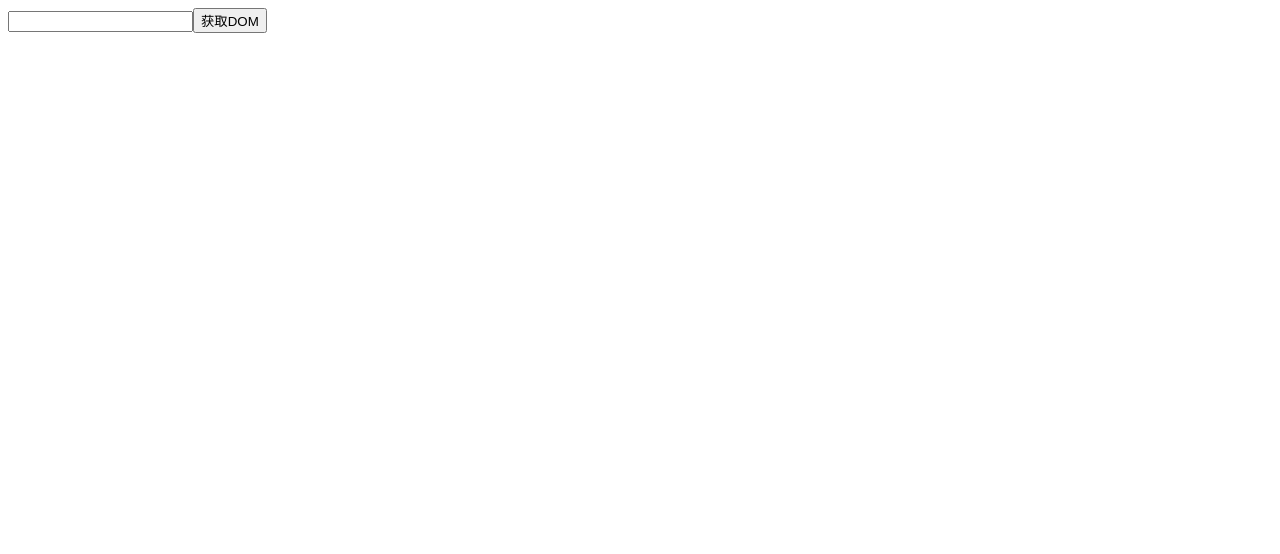
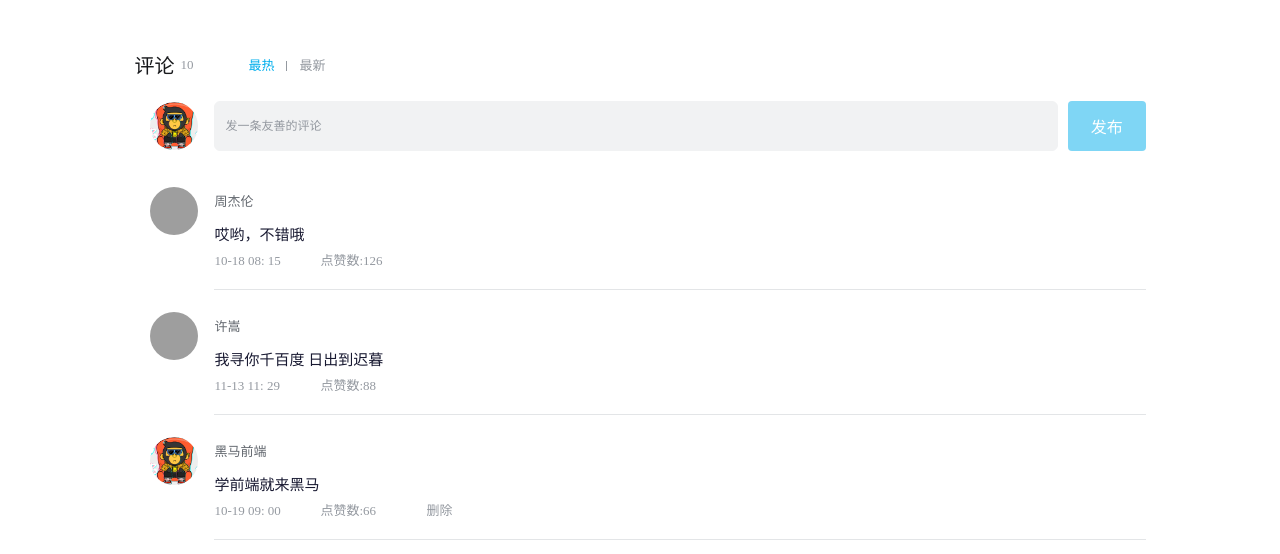
Before and after one commit to 981443166/baize, a React (Create React App) app in the folder react/react-demo/: page / in a window 1280 px wide. Shown: the top 554 px of the page. Built offline with nearby package versions, Linux system fonts and the light colour scheme; grey boxes are pictures that could not be loaded.

Commit message:
feat: 实现评论功能并添加相关依赖
添加评论组件功能，包括评论列表渲染、发表评论和排序功能
引入dayjs处理时间显示，添加sass支持样式编写
新增头像生成脚本和B站风格评论组件样式

```diff
--- a/react/react-demo/package.json
+++ b/react/react-demo/package.json
@@ -8,10 +8,12 @@
     "@testing-library/react": "^16.3.2",
     "@testing-library/user-event": "^13.5.0",
     "classnames": "^2.5.1",
+    "dayjs": "^1.11.20",
     "lodash": "^4.18.1",
     "react": "^19.2.4",
     "react-dom": "^19.2.4",
     "react-scripts": "5.0.1",
+    "sass": "^1.99.0",
     "web-vitals": "^2.1.4"
   },
   "scripts": {
--- a/react/react-demo/src/demo/App.js
+++ b/react/react-demo/src/demo/App.js
@@ -172,196 +172,227 @@
 // //   )
 // // }
 
-// // day1 1.8: 评论案例渲染
-// // 引入样式
-// import "./index.scss";
-// import avatar from "./images/bozai.png";
-// import { useState } from "react";
-// import _ from "lodash";
-// import classNames from "classnames";
-// // 评论列表数据
-// const list = [
-//   {
-//     rpid: 3,
-//     user: {
-//       uid: "13258165",
-//       avatar:
-//         "https://img2.woyaogexing.com/2025/04/11/ac1f790fc92ec3be7e4d58f3a5319512.jpg",
-//       uname: "周杰伦",
-//     },
-//     content: "哎哟，不错哦",
-//     ctime: "10-18 08: 15",
-//     like: 126,
-//   },
-//   {
-//     rpid: 2,
-//     user: {
-//       uid: "36080105",
-//       avatar:
-//         "https://img2.woyaogexing.com/2025/04/11/399d2649f54188d5e5b02240cec4517b.jpg",
-//       uname: "许嵩",
-//     },
-//     content: "我寻你千百度 日出到迟暮",
-//     ctime: "11-13 11: 29",
-//     like: 88,
-//   },
-//   {
-//     rpid: 1,
-//     user: {
-//       uid: "30009257",
-//       avatar: avatar,
-//       uname: "黑马前端",
-//     },
-//     content: "学前端就来黑马",
-//     ctime: "10-19 09: 00",
-//     like: 66,
-//   },
-// ];
+// day1 1.8: 评论案例渲染
+// 引入样式
+import "../index.scss";
+import avatar from "../images/bozai.png";
+import { useState } from "react";
+import _ from "lodash";
+import classNames from "classnames";
+// 引入dayjs库
+import dayjs from "dayjs";
 
-// // 当前登录用户信息
-// const user = {
-//   uid: "30009257",
-//   avatar,
-//   uname: "bo",
-// };
+// 评论列表数据
+const list = [
+  {
+    rpid: 3,
+    user: {
+      uid: "13258165",
+      avatar:
+        "https://img2.woyaogexing.com/2025/04/11/ac1f790fc92ec3be7e4d58f3a5319512.jpg",
+      uname: "周杰伦",
+    },
+    content: "哎哟，不错哦",
+    ctime: "10-18 08: 15",
+    like: 126,
+  },
+  {
+    rpid: 2,
+    user: {
+      uid: "36080105",
+      avatar:
+        "https://img2.woyaogexing.com/2025/04/11/399d2649f54188d5e5b02240cec4517b.jpg",
+      uname: "许嵩",
+    },
+    content: "我寻你千百度 日出到迟暮",
+    ctime: "11-13 11: 29",
+    like: 88,
+  },
+  {
+    rpid: 1,
+    user: {
+      uid: "30009257",
+      avatar: avatar,
+      uname: "黑马前端",
+    },
+    content: "学前端就来黑马",
+    ctime: "10-19 09: 00",
+    like: 66,
+  },
+];
 
-// // 导航 Tab 数组
-// const tabs = [
-//   { type: "hot", text: "最热" },
-//   { type: "time", text: "最新" },
-// ];
+// 当前登录用户信息
+const user = {
+  uid: "30009257",
+  avatar,
+  uname: "bo",
+};
 
-// function App() {
-//   //渲染评论列表
-//   const [commentList, setCommentList] = useState(
-//     _.orderBy(list, "like", "desc"),
-//   );
-//   // const handleDel = (id) => {
-//   //   setCommentList(commentList.filter(item => item.rpid !== id))
-//   // }
-//   function handleDel(id) {
-//     setCommentList(commentList.filter((item) => item.rpid !== id));
-//   }
+// 导航 Tab 数组
+const tabs = [
+  { type: "hot", text: "最热" },
+  { type: "time", text: "最新" },
+];
 
-//   // 1,点击谁就把谁的type记录下来
-//   // 2,通过记录的type与tabs数组中的type进行对比，判断是否需要添加active类名
-//   const [type, setType] = useState("hot");
-//   const handleTabs = (type) => {
-//     // console.log(type);
-//     setType(type);
-//     //基于列表的排序
-//     if (type === "hot") {
-//       //按照点赞数排序
-//       setCommentList(_.orderBy(commentList, "like", "desc"));
-//     } else {
-//       //按照评论时间排序
-//       setCommentList(_.orderBy(commentList, "ctime", "desc"));
-//     }
-//   };
-//   return (
-//     <div className="app">
-//       {/* 导航 Tab */}
-//       <div className="reply-navigation">
-//         <ul className="nav-bar">
-//           <li className="nav-title">
-//             <span className="nav-title-text">评论</span>
-//             {/* 评论数量 */}
-//             <span className="total-reply">{10}</span>
-//           </li>
-//           <li className="nav-sort">
-//             {/* 首先map遍历Tabs，渲染每个Tab */}
-//             {tabs.map((item) => (
-//               <span
-//                 key={item.type}
-//                 onClick={() => handleTabs(item.type)}
-//                 // 原生写法比较混乱且后期难以维护
-//                 // className={`nav-item ${type === item.type ? "active" : ""}`}
-//                 // 使用classnames库，根据type判断是否需要添加active类名
-//                 className={classNames("nav-item", {
-//                   active: type === item.type,
-//                 })}
-//               >
-//                 {item.text}
-//               </span>
-//             ))}
-//           </li>
-//         </ul>
-//       </div>
+function App() {
+  //渲染评论列表
+  const [commentList, setCommentList] = useState(
+    _.orderBy(list, "like", "desc"),
+  );
+  // const handleDel = (id) => {
+  //   setCommentList(commentList.filter(item => item.rpid !== id))
+  // }
+  function handleDel(id) {
+    setCommentList(commentList.filter((item) => item.rpid !== id));
+  }
 
-//       <div className="reply-wrap">
-//         {/* 发表评论 */}
-//         <div className="box-normal">
-//           {/* 当前用户头像 */}
-//           <div className="reply-box-avatar">
-//             <div className="bili-avatar">
-//               <img className="bili-avatar-img" src={avatar} alt="用户头像" />
-//             </div>
-//           </div>
-//           <div className="reply-box-wrap">
-//             {/* 评论框 */}
-//             <textarea
-//               className="reply-box-textarea"
-//               placeholder="发一条友善的评论"
-//               // ref={inputRef}
-//               // value={content}
-//             />
-//             {/* 发布按钮 */}
-//             <div className="reply-box-send">
-//               <div className="send-text">发布</div>
-//             </div>
-//           </div>
-//         </div>
-//         {/* 评论列表 */}
-//         <div className="reply-list">
-//           {/* 评论项 */}
-//           {/* 使用map方法遍历commentList数组，渲染每条评论 */}
-//           {commentList.map((item) => (
-//             // 每条评论使用唯一的rpid作为key，确保React能正确识别和更新列表项
-//             <div key={item.rpid} className="reply-item">
-//               {/* 头像区域：显示评论用户的头像 */}
-//               <div className="root-reply-avatar">
-//                 <div className="bili-avatar">
-//                   <img
-//                     className="bili-avatar-img"
-//                     alt=""
-//                     src={item.user.avatar}
-//                   />
-//                 </div>
-//               </div>
+  // 1,点击谁就把谁的type记录下来
+  // 2,通过记录的type与tabs数组中的type进行对比，判断是否需要添加active类名
+  const [type, setType] = useState("hot");
+  const handleTabs = (type) => {
+    // console.log(type);
+    setType(type);
+    //基于列表的排序
+    if (type === "hot") {
+      //按照点赞数排序
+      setCommentList(_.orderBy(commentList, "like", "desc"));
+    } else {
+      //按照评论时间排序
+      setCommentList(_.orderBy(commentList, "ctime", "desc"));
+    }
+  };
 
-//               <div className="content-wrap">
-//                 {/* 用户名区域：显示评论用户的名称 */}
-//                 <div className="user-info">
-//                   <div className="user-name">{item.user.uname}</div>
-//                 </div>
-//                 {/* 评论内容区域：包含评论文本、时间、点赞数和删除按钮 */}
-//                 <div className="root-reply">
-//                   {/* 评论的文本内容 */}
-//                   <span className="reply-content">{item.content}</span>
-//                   <div className="reply-info">
-//                     {/* 评论发布时间 */}
-//                     <span className="reply-time">{item.ctime}</span>
-//                     {/* 评论的点赞数量 */}
-//                     <span className="reply-time">点赞数:{item.like}</span>
-//                     {/* 删除按钮：用于删除当前评论 */}
-//                     {/* 点击删除按钮时，调用handleDel函数，传递当前评论的rpid作为参数 */}
-//                     {user.uid === item.user.uid && (
-//                       <span
-//                         className="delete-btn"
-//                         onClick={() => handleDel(item.rpid)}
-//                       >
-//                         删除
-//                       </span>
-//                     )}
-//                   </div>
-//                 </div>
-//               </div>
-//             </div>
-//           ))}
-//         </div>
-//       </div>
-//     </div>
-//   );
-// }
 
-// export default App;
+  //发表评论
+  // 用状态管理获取到评论框内容
+  const [content, setContent] = useState("");
+  const handlePut = () => {
+    setCommentList([
+      ...commentList,
+      {
+        rpid: 10086,
+        user: {
+          uid: "30009257",
+          avatar: avatar,
+          uname: "黑马前端",
+        },
+        content: content,
+        ctime: dayjs().format("MM-DD hh:mm"),
+        like: 6691,
+      },
+    ]);
+  };
+
+  return (
+    <div className="app">
+      {/* 导航 Tab */}
+      <div className="reply-navigation">
+        <ul className="nav-bar">
+          <li className="nav-title">
+            <span className="nav-title-text">评论</span>
+            {/* 评论数量 */}
+            <span className="total-reply">{10}</span>
+          </li>
+          <li className="nav-sort">
+            {/* 首先map遍历Tabs，渲染每个Tab */}
+            {tabs.map((item) => (
+              <span
+                key={item.type}
+                onClick={() => handleTabs(item.type)}
+                // 原生写法比较混乱且后期难以维护
+                // className={`nav-item ${type === item.type ? "active" : ""}`}
+                // 使用classnames库，根据type判断是否需要添加active类名
+                className={classNames("nav-item", {
+                  active: type === item.type,
+                })}
+              >
+                {item.text}
+              </span>
+            ))}
+          </li>
+        </ul>
+      </div>
+
+      <div className="reply-wrap">
+        {/* 发表评论 */}
+        <div className="box-normal">
+          {/* 当前用户头像 */}
+          <div className="reply-box-avatar">
+            <div className="bili-avatar">
+              <img className="bili-avatar-img" src={avatar} alt="用户头像" />
+            </div>
+          </div>
+          <div className="reply-box-wrap">
+            {/* 评论框 */}
+            <textarea
+              className="reply-box-textarea"
+              placeholder="发一条友善的评论"
+              // ref={inputRef}
+              // value={content}
+              content={content}
+              onChange={(e) => {
+                setContent(e.target.value);
+              }}
+            />
+            {/* 发布按钮 */}
+            <div className="reply-box-send">
+              <div className="send-text" onClick={handlePut}>
+                发布
+              </div>
+            </div>
+          </div>
+        </div>
+        {/* 评论列表 */}
+        <div className="reply-list">
+          {/* 评论项 */}
+          {/* 使用map方法遍历commentList数组，渲染每条评论 */}
+          {commentList.map((item) => (
+            // 每条评论使用唯一的rpid作为key，确保React能正确识别和更新列表项
+            <div key={item.rpid} className="reply-item">
+              {/* 头像区域：显示评论用户的头像 */}
+              <div className="root-reply-avatar">
+                <div className="bili-avatar">
+                  <img
+                    className="bili-avatar-img"
+                    alt=""
+                    src={item.user.avatar}
+                  />
+                </div>
+              </div>
+
+              <div className="content-wrap">
+                {/* 用户名区域：显示评论用户的名称 */}
+                <div className="user-info">
+                  <div className="user-name">{item.user.uname}</div>
+                </div>
+                {/* 评论内容区域：包含评论文本、时间、点赞数和删除按钮 */}
+                <div className="root-reply">
+                  {/* 评论的文本内容 */}
+                  <span className="reply-content">{item.content}</span>
+                  <div className="reply-info">
+                    {/* 评论发布时间 */}
+                    <span className="reply-time">{item.ctime}</span>
+                    {/* 评论的点赞数量 */}
+                    <span className="reply-time">点赞数:{item.like}</span>
+                    {/* 删除按钮：用于删除当前评论 */}
+                    {/* 点击删除按钮时，调用handleDel函数，传递当前评论的rpid作为参数 */}
+                    {user.uid === item.user.uid && (
+                      <span
+                        className="delete-btn"
+                        onClick={() => handleDel(item.rpid)}
+                      >
+                        删除
+                      </span>
+                    )}
+                  </div>
+                </div>
+              </div>
+            </div>
+          ))}
+        </div>
+      </div>
+    </div>
+  );
+}
+
+export default App;
--- /dev/null
+++ b/react/react-demo/src/demo/index.scss
@@ -0,0 +1,213 @@
+// B站风格评论组件样式
+
+.app {
+  max-width: 720px;
+  margin: 0 auto;
+  font-family: -apple-system, BlinkMacSystemFont, "Segoe UI", Roboto, "Helvetica Neue", Arial, sans-serif;
+  color: #18191c;
+}
+
+// 导航栏
+.reply-navigation {
+  padding: 16px 0;
+  border-bottom: 1px solid #e3e5e7;
+
+  .nav-bar {
+    list-style: none;
+    margin: 0;
+    padding: 0;
+    display: flex;
+    align-items: center;
+    justify-content: space-between;
+
+    .nav-title {
+      display: flex;
+      align-items: center;
+      font-size: 18px;
+      font-weight: 600;
+
+      .nav-title-text {
+        margin-right: 8px;
+      }
+
+      .total-reply {
+        font-size: 13px;
+        color: #9499a0;
+        font-weight: 400;
+      }
+    }
+
+    .nav-sort {
+      display: flex;
+      gap: 12px;
+
+      .nav-item {
+        font-size: 14px;
+        color: #9499a0;
+        cursor: pointer;
+        padding: 4px 8px;
+        border-radius: 4px;
+        transition: all 0.2s;
+
+        &:hover {
+          color: #18191c;
+          background-color: #f1f2f3;
+        }
+
+        &.active {
+          color: #00aeec;
+          font-weight: 500;
+        }
+      }
+    }
+  }
+}
+
+// 发表评论区域
+.reply-wrap {
+  padding: 16px 0;
+
+  .box-normal {
+    display: flex;
+    gap: 12px;
+    margin-bottom: 16px;
+  }
+}
+
+// 头像样式
+.reply-box-avatar,
+.root-reply-avatar {
+  flex-shrink: 0;
+
+  .bili-avatar {
+    width: 48px;
+    height: 48px;
+    border-radius: 50%;
+    overflow: hidden;
+    background-color: #f1f2f3;
+
+    .bili-avatar-img {
+      width: 100%;
+      height: 100%;
+      object-fit: cover;
+      display: block;
+    }
+  }
+}
+
+// 评论输入区
+.reply-box-wrap {
+  flex: 1;
+  display: flex;
+  flex-direction: column;
+
+  .reply-box-textarea {
+    width: 100%;
+    height: 80px;
+    padding: 10px 12px;
+    border: 1px solid #e3e5e7;
+    border-radius: 6px;
+    resize: vertical;
+    font-size: 14px;
+    line-height: 1.6;
+    color: #18191c;
+    outline: none;
+    transition: border-color 0.2s;
+    font-family: inherit;
+    box-sizing: border-box;
+
+    &::placeholder {
+      color: #c9ccd0;
+    }
+
+    &:focus {
+      border-color: #00aeec;
+    }
+  }
+
+  .reply-box-send {
+    display: flex;
+    justify-content: flex-end;
+    margin-top: 8px;
+
+    .send-text {
+      padding: 6px 16px;
+      background-color: #00aeec;
+      color: #fff;
+      border-radius: 6px;
+      font-size: 14px;
+      cursor: pointer;
+      transition: background-color 0.2s;
+
+      &:hover {
+        background-color: #00b5e5;
+      }
+    }
+  }
+}
+
+// 评论列表
+.reply-list {
+  display: flex;
+  flex-direction: column;
+}
+
+.reply-item {
+  display: flex;
+  gap: 12px;
+  padding: 16px 0;
+  border-top: 1px solid #f1f2f3;
+
+  .root-reply-avatar .bili-avatar {
+    width: 40px;
+    height: 40px;
+  }
+}
+
+// 评论内容
+.content-wrap {
+  flex: 1;
+  min-width: 0;
+
+  .user-info {
+    margin-bottom: 4px;
+
+    .user-name {
+      font-size: 14px;
+      font-weight: 500;
+      color: #18191c;
+    }
+  }
+
+  .root-reply {
+    .reply-content {
+      font-size: 14px;
+      line-height: 1.6;
+      color: #18191c;
+      display: block;
+      margin-bottom: 4px;
+    }
+
+    .reply-info {
+      display: flex;
+      align-items: center;
+      gap: 16px;
+      font-size: 12px;
+      color: #9499a0;
+
+      .reply-time {
+        cursor: default;
+      }
+
+      .delete-btn {
+        cursor: pointer;
+        color: #9499a0;
+        transition: color 0.2s;
+
+        &:hover {
+          color: #f25d59;
+        }
+      }
+    }
+  }
+}
--- a/react/react-demo/src/index.js
+++ b/react/react-demo/src/index.js
@@ -1,4 +1,4 @@
-import App from './App';
+import App from './demo/App';
 import ReactDOM from 'react-dom/client';
 
 const root = ReactDOM.createRoot(document.getElementById('root'));
```
Also changed, not shown: react/react-demo/src/demo/images/_gen_avatar.js (added, +23 -0 lines), 2 other files (tests, documents, lock files or other folders).
